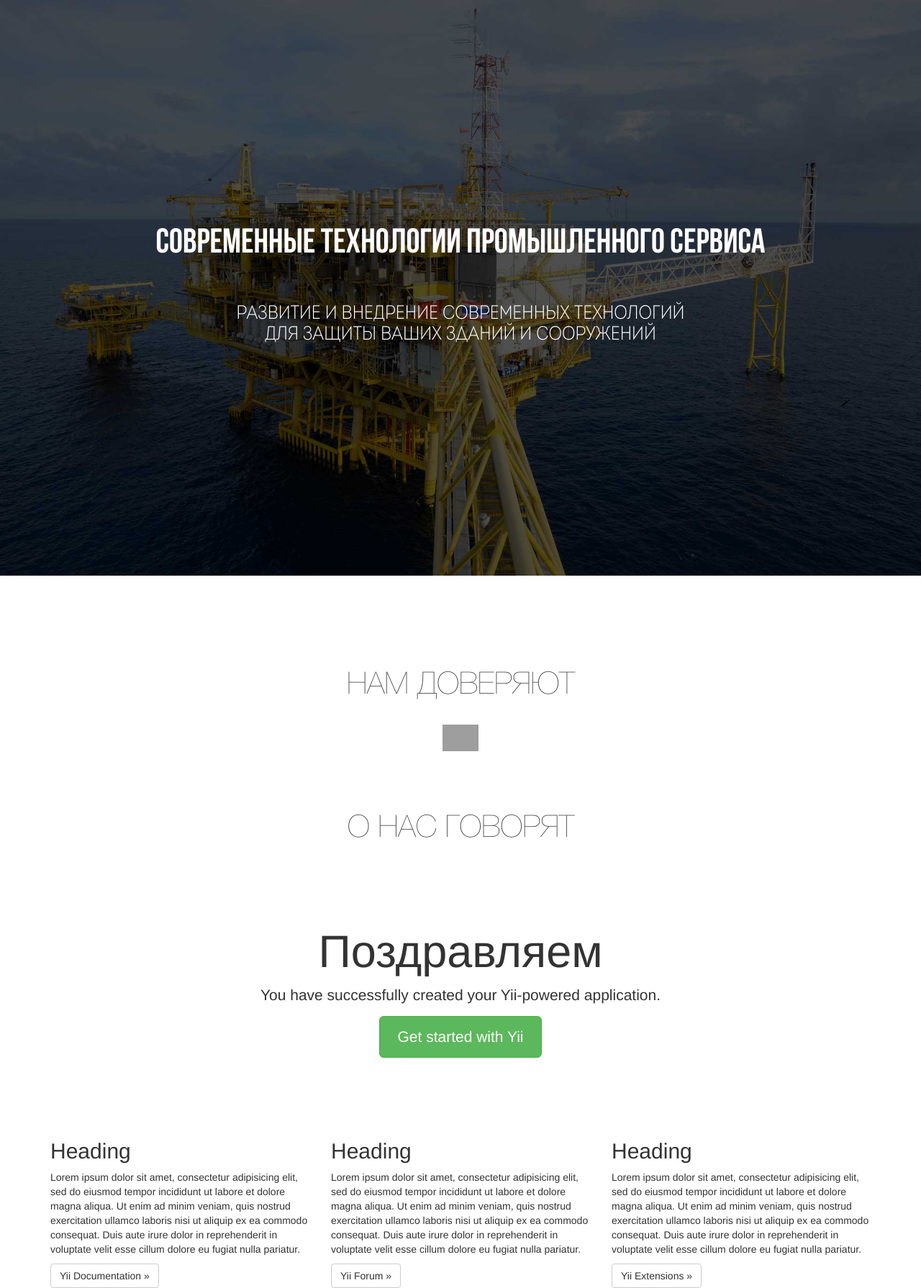
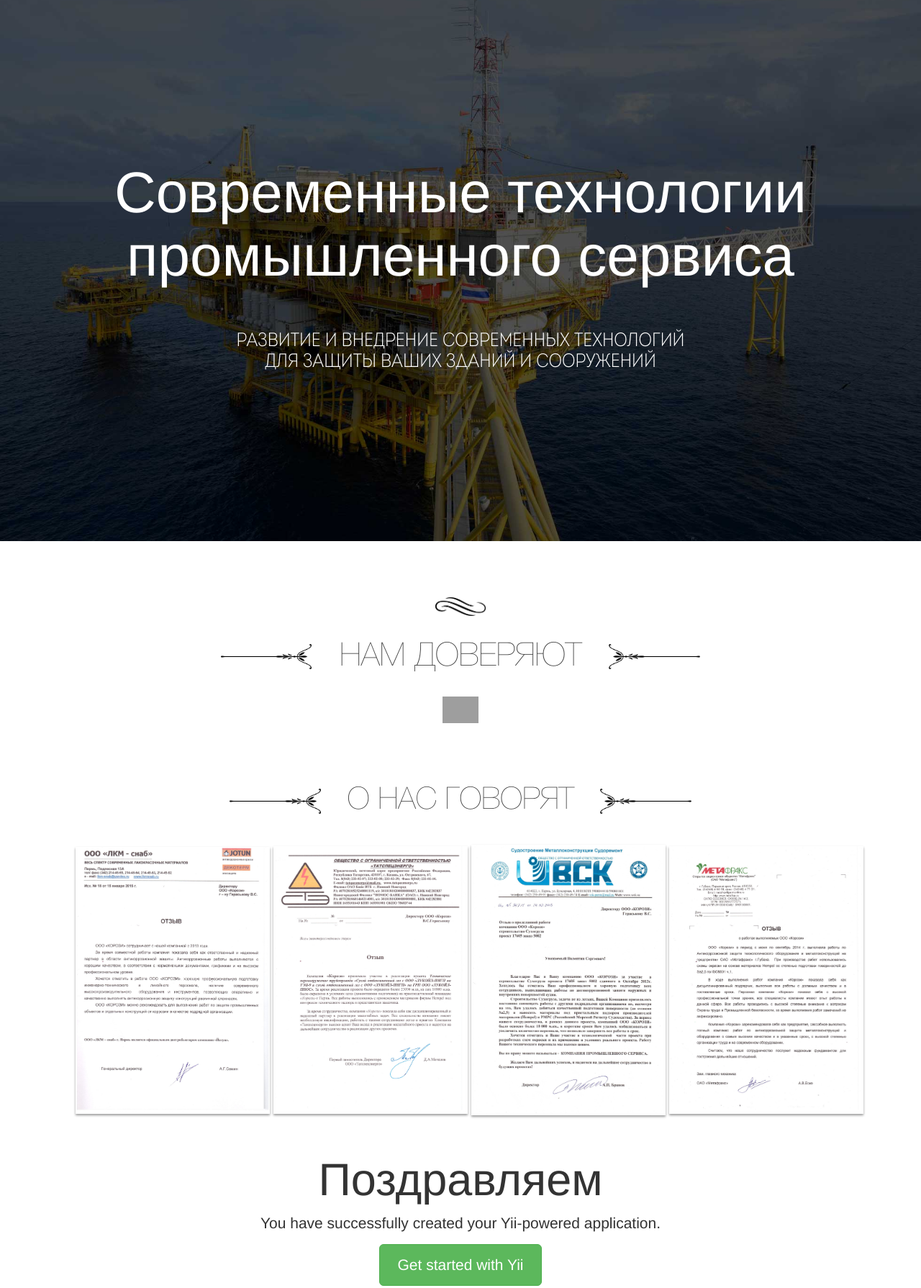
Before and after one commit to vsgeraskov/yii2-corozierp, a PHP site: template frontend/views/site/index.php in a window 1280 px wide. Shown: the top 1790 px of the page at 72% size. Run offline with PHP 8.4, Linux system fonts and the light colour scheme; the template is opened without the code that fills it, so the values that code supplies are empty; some libraries are stand-ins or nearby versions; grey boxes are pictures that could not be loaded.

Commit message:
Загрузка проекта от 03.02.18

```diff
--- a/common/config/main.php
+++ b/common/config/main.php
@@ -5,9 +5,9 @@
         '@npm'   => '@vendor/npm-asset',
     ],
     'vendorPath' => dirname(dirname(__DIR__)) . '/vendor',
-    'components' => [
+    /*'components' => [
         'cache' => [
             'class' => 'yii\caching\FileCache',
         ],
-    ],
+    ],*/
 ];
--- a/frontend/assets/AppAsset.php
+++ b/frontend/assets/AppAsset.php
@@ -13,10 +13,13 @@
     public $baseUrl = '@web';
     public $css = [
         'css/site.css',
-        'css/sitemain.css'
+        'css/sitemain.css',
+        'css/font.css'
     ];
+
     public $js = [
     ];
+
     public $depends = [
         'yii\web\YiiAsset',
         'yii\bootstrap\BootstrapAsset',
--- a/frontend/config/params.php
+++ b/frontend/config/params.php
@@ -1,4 +1,4 @@
 <?php
 return [
-    'adminEmail' => 'admin@example.com',
+    'adminEmail' => 'vsgeraskov@corozi.ru',
 ];
--- a/frontend/views/layouts/main.php
+++ b/frontend/views/layouts/main.php
@@ -56,7 +56,7 @@
         //'brandLabel' => '<img src="../../frontend/web/img/logotype50.png" style="display:inline; margin-top: 0px; vertical-align: top; height: 32px;">',
         'brandUrl' => Yii::$app->homeUrl,
         'options' => [
-            'class' => 'navbar navbar-inverse navbar-fixed-top',
+            'class' => 'navbar navbar-default',
             'style' => 'margin: 0px; padding: 0px; ' //Задаем принудительно стили
         ],
     ]);
--- a/frontend/views/site/index.php
+++ b/frontend/views/site/index.php
@@ -1,53 +1,11 @@
 <?php
 
 /* @var $this yii\web\View */
-
-use yii\bootstrap\Carousel;
-
-$this->registerCssFile('/frontend/web/css/font.css');
-$this->registerCssFile('/frontend/web/css/sitemain.css');
-
-//Скриптик отложенной загрузки изображения
-$this->registerJsFile('@web/js/layzr.js');
 
 $this->title = 'ООО Корози, Компания Промышленного Сервиса г.Пермь, антикоррозионная защита, промышленная очистка, ремонт и восстановление бетонов, теплоизоляция';
 ?>
 
 <div class="site-index" style="padding: 0px; margin: auto 0px;">
-    <?php /*
-    $carousel = [
-        [
-            'content' => '<img src="../../frontend/web/img/slider/004.jpg"/>',
-            'caption' => '<h1>Заголовок</h1><p>Какой-то дополнительный текст</p><p><a href="/article/link/1" class="btn btn-primary">Подробнее <span class="glyphicon glyphicon-chevron-right"></a></p>',
-            'options' => ['class' => 'img-fluid']
-        ],
-        [
-            'content' => '<img src="../../frontend/web/img/slider/003.jpg"/>',
-            'caption' => '',
-            'options' => ['class' => 'img-fluid']
-        ],
-        [
-            'content' => '<img src="../../frontend/web/img/slider/002.jpg"/>',
-            'caption' => '',
-            'options' => ['class' => 'img-fluid']
-        ],
-        [
-            'content' => '<img src="../../frontend/web/img/slider/001.jpg"/>',
-            'caption' => '<h1 style="font-size: 65pt;">Заголовок</h1><p>Какой-то дополнительный текст</p><p><a href="/article/link/1" class="btn btn-primary">Подробнее <span class="glyphicon glyphicon-chevron-right"></a></p>',
-            'options' => ['class' => 'img-fluid']
-        ]
-    ];
-
-    echo Carousel::widget([
-        'items' => $carousel,
-        'options' => ['class' => 'carousel slide', 'data-interval' => '12000'],
-        'controls' => [
-            '<span class="glyphicon glyphicon-chevron-left" aria-hidden="true"></span>',
-            '<span class="glyphicon glyphicon-chevron-right" aria-hidden="true"></span>'
-        ]
-    ]);*/
-    ?>
-
     <div class="indextopslide" style="background: url(/frontend/web/img/slider/fonindex.jpg) no-repeat; background-size: cover; background-position: center center;">
         <div class="container inner">
             <h1 class="slederfon">
@@ -63,20 +21,20 @@
     <div class="jumbotron container">
         <table  width="100%" align="center">
             <tr>
-                <td align="center" valign="middle" style="padding:30px;"><img data-layzr="../img/zagriv.png" alt=""  width="70px"></td>
+                <td align="center" valign="middle" style="padding:30px;"><img src="../../frontend/web/img/zagriv.png" alt=""  width="70px"></td>
             </tr>
         </table>
 
         <table width="100%" align="center">
             <tr>
-                <td align="center" valign="middle" style="padding:0px;">
-                    <img data-layzr="../img/zagrivleft.png" alt="" height="35px"><span style="color:black;padding-left: 1px; padding-top: 15px; font-family: HelveticaNeueCyrUltraLight, arial; font-weight: 500; font-size: 32pt;line-height: 1.2; opacity:0.75;">&nbsp;&nbsp;&nbsp;НАМ ДОВЕРЯЮТ&nbsp;&nbsp;&nbsp;</span><img data-layzr="../img/zagrivright.png" alt="" height="35px"></td>
+                <td align="center" valign="middle" style="padding:0px; text-align: center; vertical-align: middle;">
+                    <img src="../../frontend/web/img/zagrivleft.png" alt="" height="35px"><span style="color:black; padding-left: 1px; font-family: HelveticaNeueCyrUltraLight, arial; font-weight: 500; font-size: 34pt; line-height: 1.2; opacity:0.75; vertical-align: middle;">&nbsp;&nbsp;&nbsp;НАМ ДОВЕРЯЮТ&nbsp;&nbsp;&nbsp;</span><img src="../../frontend/web/img/zagrivright.png" alt="" height="35px"></td>
             </tr>
             <tr>
                 <td align="center" style="padding:20px;">
                   <?php
                        //вывод изображений из папки закидывай просто картинки в папку
-                    $dir = '../../frontend/web/img/logo/'; // Папка с изображениями
+                    $dir = '../../frontend/web/img/logo/'; // Папка с изображениями логотипы компаний
                     $cols = 8; // Количество столбцов в будущей таблице с картинками
                     $files = scandir($dir); // Берём всё содержимое директории
                     echo "<table align='center' width='100%'>"; // Начинаем таблицу
@@ -100,17 +58,18 @@
                  </td>
             </tr>
             <tr>
-                <td align="center" style="padding-top:55px;"><img data-layzr="../img/zagrivleft.png" alt="" height="35px"><span style="color:black;padding-left: 1px; padding-top: 15px; font-family: HelveticaNeueCyrUltraLight; font-weight: 500; font-size: 32pt;line-height: 1.2; opacity:0.75;">&nbsp;&nbsp;&nbsp;О НАС ГОВОРЯТ&nbsp;&nbsp;&nbsp;</span><img data-layzr="../img/zagrivright.png" alt="" height="35px"></td>
+                <td align="center" style="padding-top:55px;">
+                    <img src="../../frontend/web/img/zagrivleft.png" alt="" height="35px"><span style="color:black;padding-left: 1px; padding-top: 15px; font-family: HelveticaNeueCyrUltraLight; font-weight: 500; font-size: 32pt;line-height: 1.2; opacity:0.75; vertical-align: middle;">&nbsp;&nbsp;&nbsp;О НАС ГОВОРЯТ&nbsp;&nbsp;&nbsp;</span><img src="../../frontend/web/img/zagrivright.png" alt="" height="35px"></td>
             </tr>
             <tr>
                 <td align="center" style="padding:20px;">
                     <!-- выведем немного отзывов -->
                     <table style="table-layout: fixed; width:100%;">
                         <tr>
-                            <td style='padding:15px;'><a href="review.php"><img data-layzr="../img/review/20150115lkmsnab.jpg" alt="" width="270px" class="rev"></a></td>
-                            <td style='padding:15px;'><a href="review.php"><img data-layzr="../img/review/20141209tatspecenorgo.jpg" alt="" width="270px" class="rev"></a></td>
-                            <td style='padding:15px;'><a href="review.php"><img data-layzr="../img/review/20131024wsk.jpg" alt="" width="270px" class="rev"></a></td>
-                            <td style='padding:15px;'><a href="review.php"><img data-layzr="../img/review/20141002metafrax.jpg" alt="" width="270px" class="rev"></a></td>
+                            <td style='padding:15px;'><a href="review.php"><img src="../../frontend/web/img/review/20150115lkmsnab.jpg" alt="" width="270px" class="rev"></a></td>
+                            <td style='padding:15px;'><a href="review.php"><img src="../../frontend/web/img/review/20141209tatspecenorgo.jpg" alt="" width="270px" class="rev"></a></td>
+                            <td style='padding:15px;'><a href="review.php"><img src="../../frontend/web/img/review/20131024wsk.jpg" alt="" width="270px" class="rev"></a></td>
+                            <td style='padding:15px;'><a href="review.php"><img src="../../frontend/web/img/review/20141002metafrax.jpg" alt="" width="270px" class="rev"></a></td>
                         </tr>
                     </table>
                 </td>
@@ -161,8 +120,3 @@
 
     </div>
 </div>
-
-<!--активация отложенного изображения-->
-<script type="text/javascript">
-    var layzr = new Layzr();
-</script>
--- a/frontend/web/css/site.css
+++ b/frontend/web/css/site.css
@@ -15,8 +15,8 @@
 }
 
 .footer {
-    height: 60px;
-    background-color: #f5f5f5;
+    height: 260px;
+    background-color: #fad000;
     border-top: 1px solid #ddd;
     padding-top: 20px;
 }
--- a/frontend/web/css/sitemain.css
+++ b/frontend/web/css/sitemain.css
@@ -1,8 +1,8 @@
 /* ШРИФТЫ */
 h1.slederfon /*Заголовок разделов основной*/
 {
-    font-family: bebas_neue;
-    font-size: 36pt;
+    /*font-family: bebas_neue;
+    */font-size: 60pt;
     padding-bottom: 40px;
     color: #fff;
 }
@@ -25,7 +25,7 @@
     background-attachment: fixed;
     background-position: center center;
     /*border-top: 1px solid #e4e4e4;*/
-    height: 100vh;
+    height: 94vh;
     text-align: center;
     vertical-align: bottom;
     display: flex;
@@ -35,3 +35,14 @@
 /*    width: 100px;*/
     margin: auto;
 }
+
+/* Эффекты изабражений*/
+img.rev{
+    -webkit-box-shadow: 0 2px 3px rgba(0,0,0,.4);
+    -moz-box-shadow: 0 2px 3px rgba(0,0,0,.4);
+    box-shadow: 0 2px 3px rgba(0,0,0,.4);}
+
+img.rev:hover{
+    -webkit-box-shadow: 0 3px 5px rgba(0,0,0,.6);
+    -moz-box-shadow: 0 3px 5px rgba(0,0,0,.6);
+    box-shadow: 0 3px 5px rgba(0,0,0,.6);}
```
Also changed, not shown: frontend/web/img/review/20131024wsk.jpg (added), frontend/web/img/review/20141002metafrax.jpg (added), frontend/web/img/review/20141209tatspecenorgo.jpg (added), frontend/web/img/review/20141224promtorg.jpg (added), frontend/web/img/review/20150115lkmsnab.jpg (added), frontend/web/img/review/20150209metatransstroy.jpg (added), frontend/web/img/review/20150416metafrax.jpg (added), frontend/web/img/review/20150609metatransstroy.jpg (added), frontend/web/img/zagriv.png (added), frontend/web/img/zagrivleft.png (added), frontend/web/img/zagrivright.png (added).
